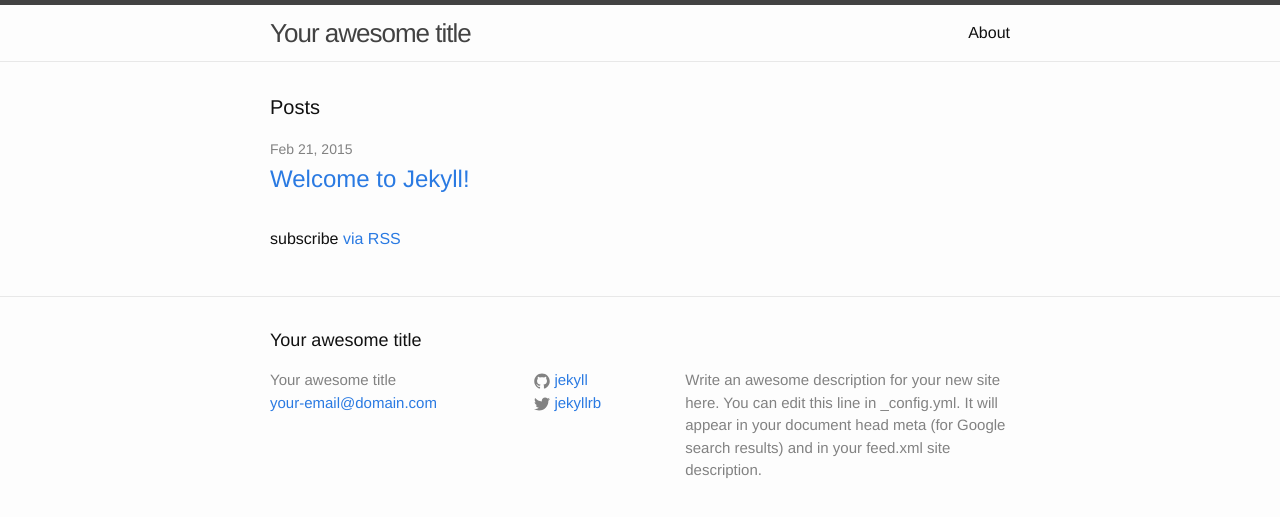
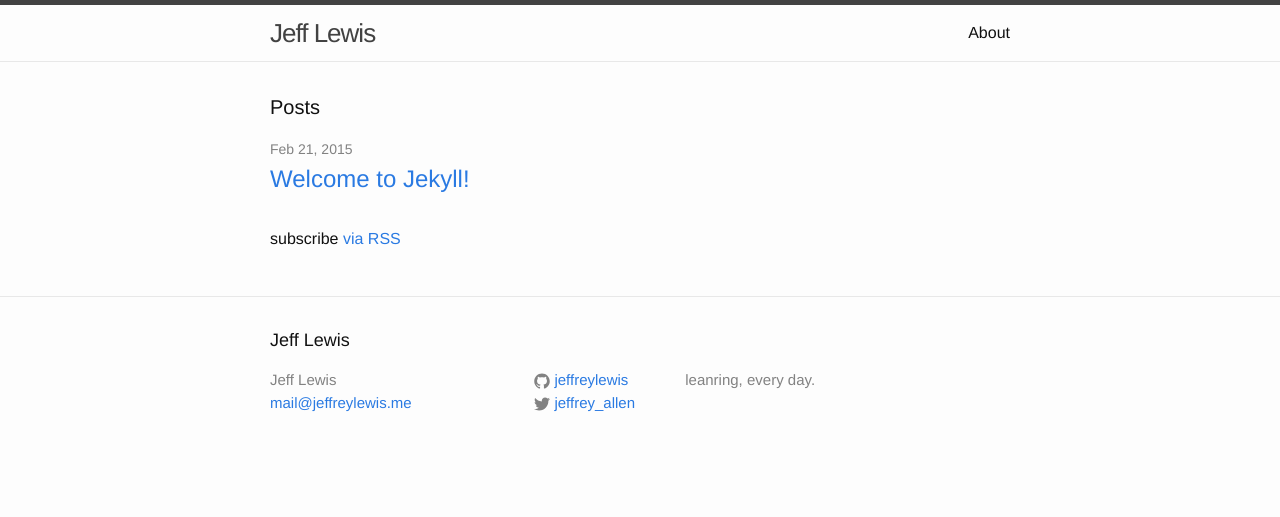
Before and after one commit to jefflewis/jefflewis.github.io, a Jekyll site: the page built from index.html, in a window 1280 px wide. Shown: the top 517 px of the page. Built offline with Jekyll 4.4.1, drawn with Linux system fonts in a browser that asks for light colours.

Commit message:
configuring site...

```diff
--- a/_config.yml
+++ b/_config.yml
@@ -1,14 +1,12 @@
 # Site settings
-title: Your awesome title
-email: your-email@domain.com
+title: Jeff Lewis
+email: mail@jeffreylewis.me
 description: > # this means to ignore newlines until "baseurl:"
-  Write an awesome description for your new site here. You can edit this
-  line in _config.yml. It will appear in your document head meta (for
-  Google search results) and in your feed.xml site description.
+  leanring, every day.
 baseurl: "" # the subpath of your site, e.g. /blog/
-url: "http://yourdomain.com" # the base hostname & protocol for your site
-twitter_username: jekyllrb
-github_username:  jekyll
+url: "http://jeffreylewis.github.io" # the base hostname & protocol for your site
+twitter_username: jeffrey_allen
+github_username:  jeffreylewis
 
 # Build settings
 markdown: kramdown
```
